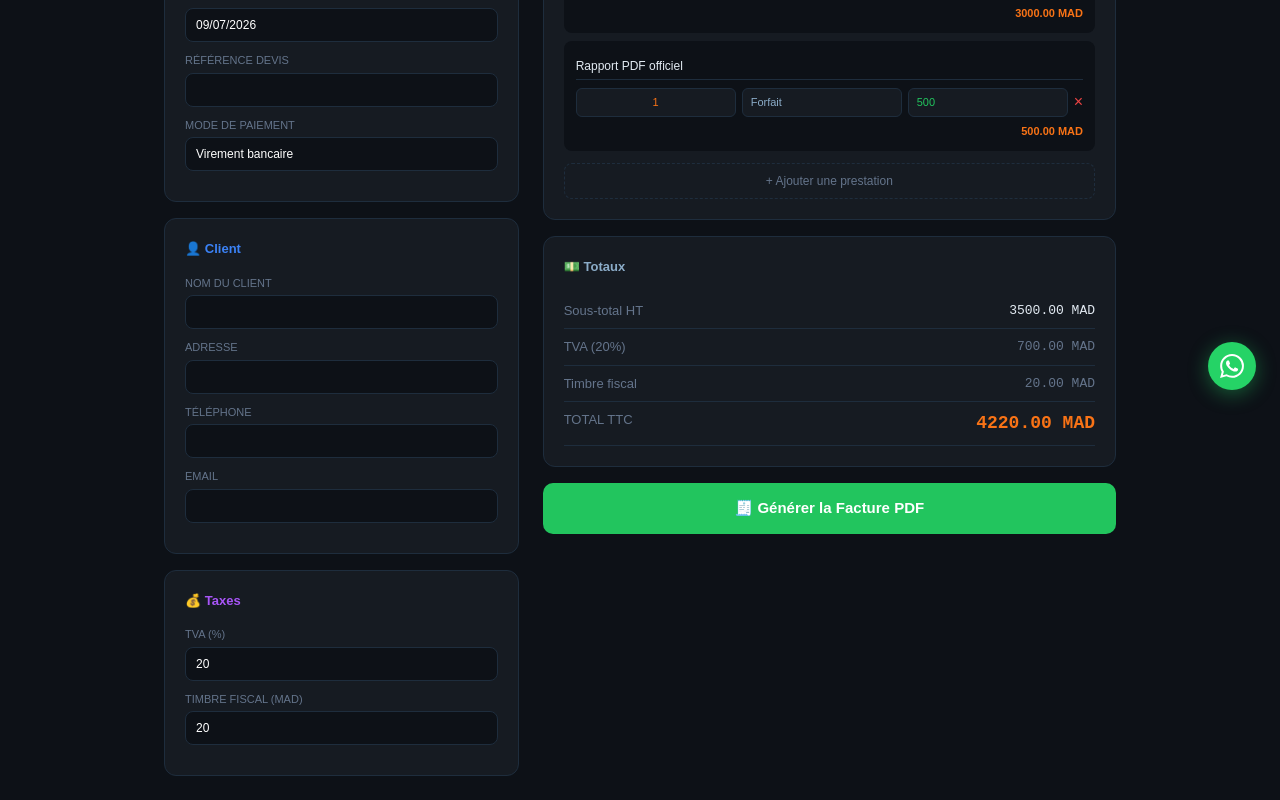
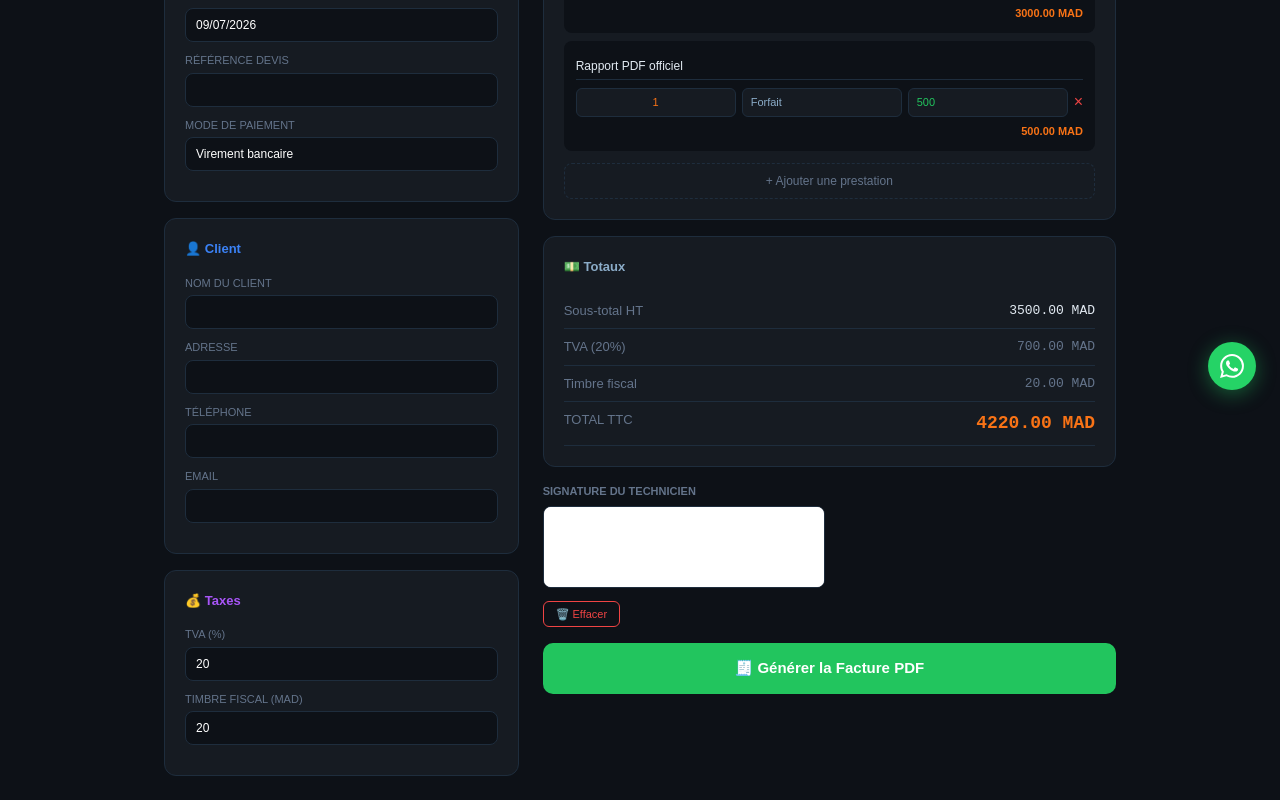
Before and after one commit to bdigi909-rgb/terramaps, a Next.js app: page /facture in a window 1280 px wide. Shown: the part 386-1186 px from the top of the page. Built offline with nearby package versions, Linux system fonts and the light colour scheme; no server answers; the database is empty.

Commit message:
add signature to facture PDF

```diff
--- a/src/app/facture/page.tsx
+++ b/src/app/facture/page.tsx
@@ -1,9 +1,11 @@
 "use client";
+import SignaturePad from "@/components/SignaturePad";
 import { useState, useEffect } from "react";
 import Link from "next/link";
 
 export default function FacturePage() {
   const [loading, setLoading] = useState(false);
+  const [signature, setSignature] = useState("");
   const [societe, setSociete] = useState<any>({});
   const [form, setForm] = useState({
     numero: "FAC-2026-001",
@@ -139,6 +141,7 @@ export default function FacturePage() {
     if (societe.societeRC) doc.text("RC: "+societe.societeRC+" | IF: "+(societe.societeIF||"")+" | ICE: "+(societe.societeICE||""), m, footY+35);
     doc.text("Document genere par TerraMaps v2.0", W/2, footY+35, { align: "center" });
 
+    if (signature) { doc.addImage(signature, "PNG", W/2, footY+10, 70, 15); }
     doc.save("Facture_" + form.numero + "_" + (form.client || "client").replace(/\s+/g,"_") + ".pdf");
     setLoading(false);
   }
@@ -252,6 +255,9 @@ export default function FacturePage() {
               ))}
             </div>
 
+            <div style={{ marginBottom: 16 }}>
+              <SignaturePad onSignature={setSignature} />
+            </div>
             <button onClick={generatePDF} disabled={loading}
               style={{ width: "100%", background: "#22C55E", border: "none", color: "#fff", padding: "14px", borderRadius: 10, cursor: "pointer", fontSize: 15, fontWeight: 700 }}>
               {loading ? "Generation..." : "🧾 Générer la Facture PDF"}
```
